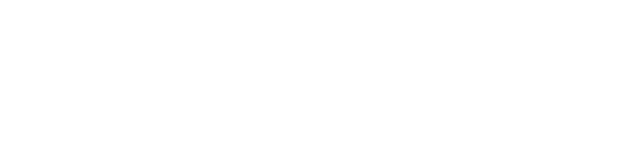
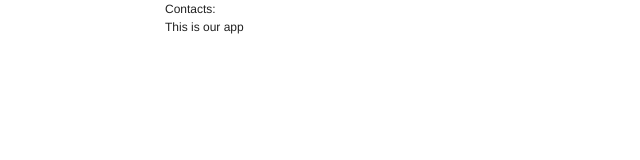
Before and after one commit to nathantc/contact-buckets, a website: page client/index.html in a window 1280 px wide. Shown: the whole page, without its empty margins (0-640 px from the left). Drawn offline with Linux system fonts and the light colour scheme.

```diff
--- a/client/index.html
+++ b/client/index.html
@@ -9,6 +9,11 @@
     <![endif]-->
 </head>
 <body>
-
+    <div class="container">
+        Contacts:
+        <div class="span16" data-ng-repeat>
+            This is our app
+        </div>
+    </div>
 </body>
 </html>
```
